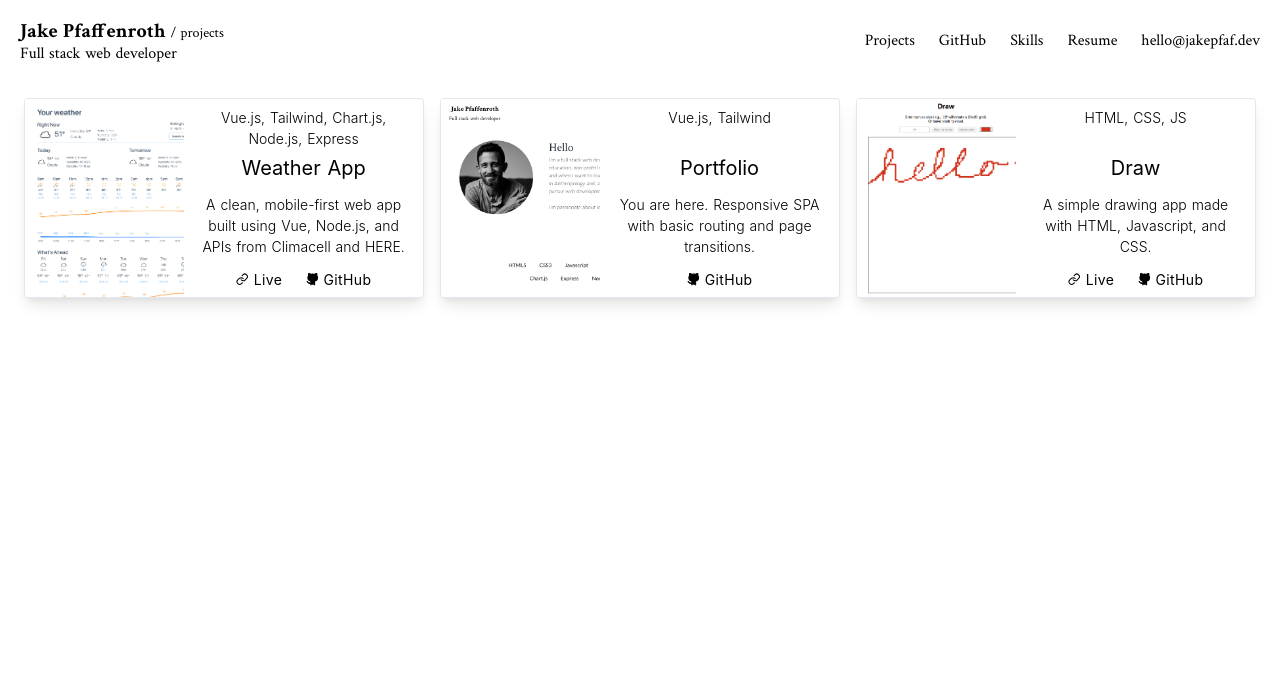
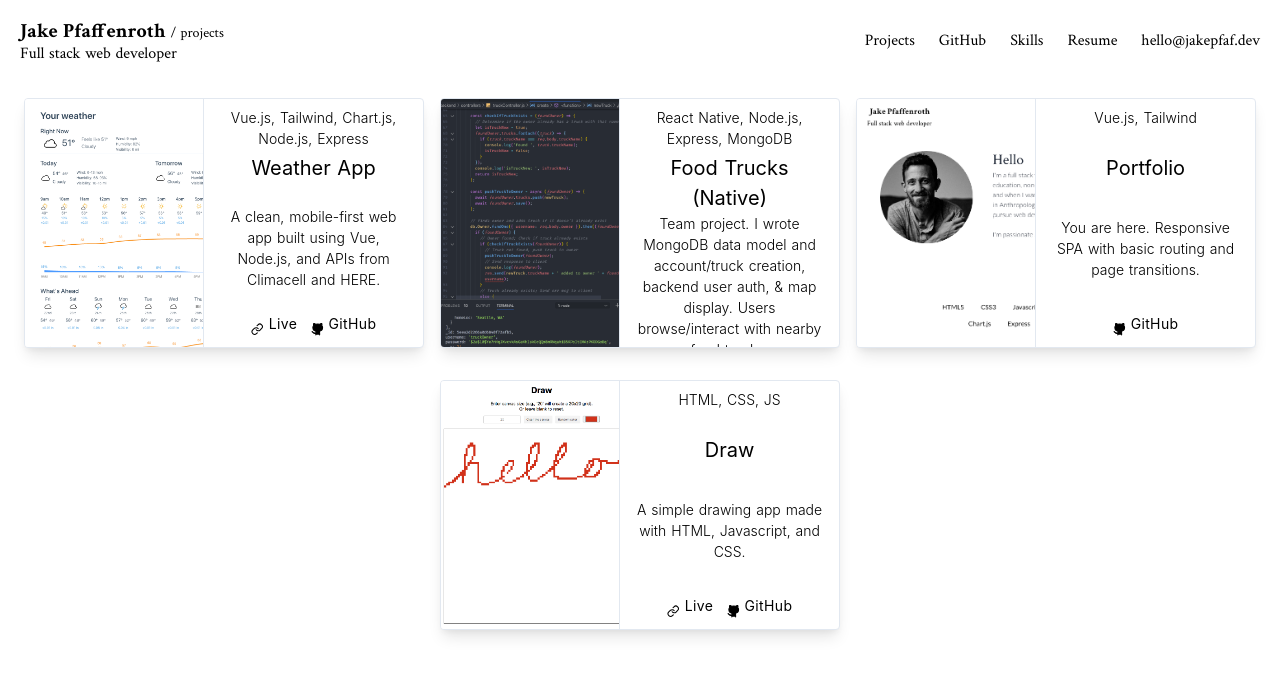
Before and after one commit to jakepfaffenroth/portfolio, a Nuxt app: page /Projects in a window 1280 px wide. Shown: the top 676 px of the page. Built offline with nearby package versions, Linux system fonts and the light colour scheme.

Commit message:
Added FoodTruck project

```diff
--- a/pages/Projects.vue
+++ b/pages/Projects.vue
@@ -74,6 +74,7 @@
 import Navbar from "~/components/Nav.vue";
 import WeatherImg from "~/assets/img/weather-app-ss.png";
 import DrawImg from "~/assets/img/draw-ss.png";
+import FoodTrucksImg from "~/assets/img/food-truck-ss.png";
 import PortfolioImg from "~/assets/img/portfolio-ss.png";
 import ProjectModal from "~/components/ProjectModal.vue";
 
@@ -103,6 +104,14 @@ export default {
           Geolocation data is from HERE.`,
           gitHub: "https://www.github.com/jakepfaffenroth/weather-app",
           live: "https://weather.jakepfaf.dev"
+        },
+        FoodTruck: {
+          title: "Food Trucks (Native)",
+          image: FoodTrucksImg,
+          stack: "React Native, Node.js, Express, MongoDB",
+          snippet:
+            "Team project. I wrote MongoDB data model and account/truck creation, backend user auth, & map display. Users browse/interact with nearby food trucks.",
+          gitHub: "https://github.com/phil4lif/FoodTruck"
         },
         portfolio: {
           title: "Portfolio",
@@ -146,7 +155,11 @@ export default {
 .project-card {
   @apply flex mt-8 mx-2 bg-white border rounded shadow-lg overflow-hidden;
   width: 400px;
-  height: 200px;
+  height: 250px;
+}
+
+.project-card:hover {
+  @apply shadow-xl
 }
 
 .project-card:hover .link-live {
@@ -159,13 +172,13 @@ export default {
 }
 
 .project-image {
-  @apply object-cover object-left-top;
-  width: 40%;
+  @apply object-cover object-left-top border-r;
+  width: 45%;
 }
 .text-area {
   @apply relative py-2 px-4 w-full;
   display: grid;
-  grid-template-rows: 25% auto auto 11%;
+  grid-template-rows: 20% auto auto 11%;
 }
 
 .project-title {
```
Also changed, not shown: assets/img/draw-ss.png, assets/img/food-truck-ss.png (added).
